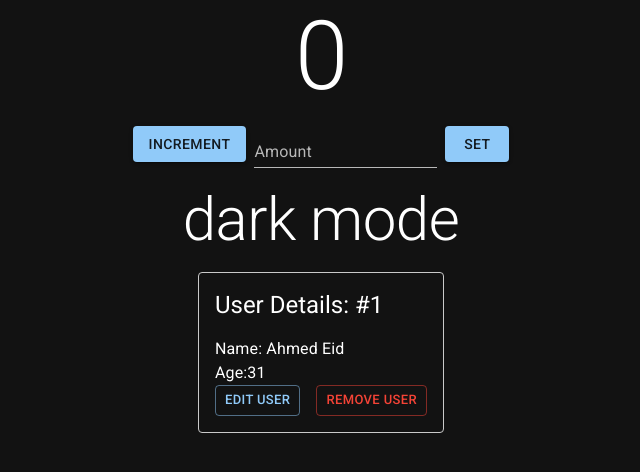
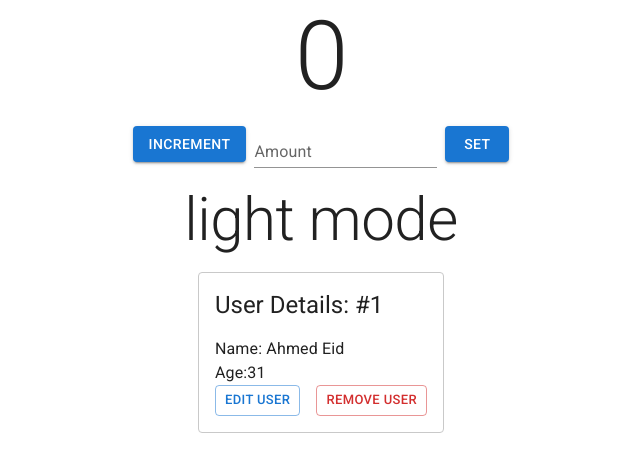
Before and after one commit to AhmedEid3/Testing_React, a React (Create React App) app: page / in a window 1280 px wide. Shown: the top 472 px of the page, without its empty margins (319-959 px from the left). Built offline with nearby package versions, Linux system fonts and the light colour scheme.

Commit message:
Update ThemeProvider

```diff
--- a/src/providers/ThemeProvider.tsx
+++ b/src/providers/ThemeProvider.tsx
@@ -3,7 +3,7 @@ import { ThemeProvider, createTheme } from '@mui/material/styles';
 import { PropsWithChildren } from 'react';
 
 const theme = createTheme({
-  palette: { mode: 'dark' },
+  palette: { mode: 'light' },
 });
 
 export default function ThemeProviderApp({ children }: PropsWithChildren) {
```
